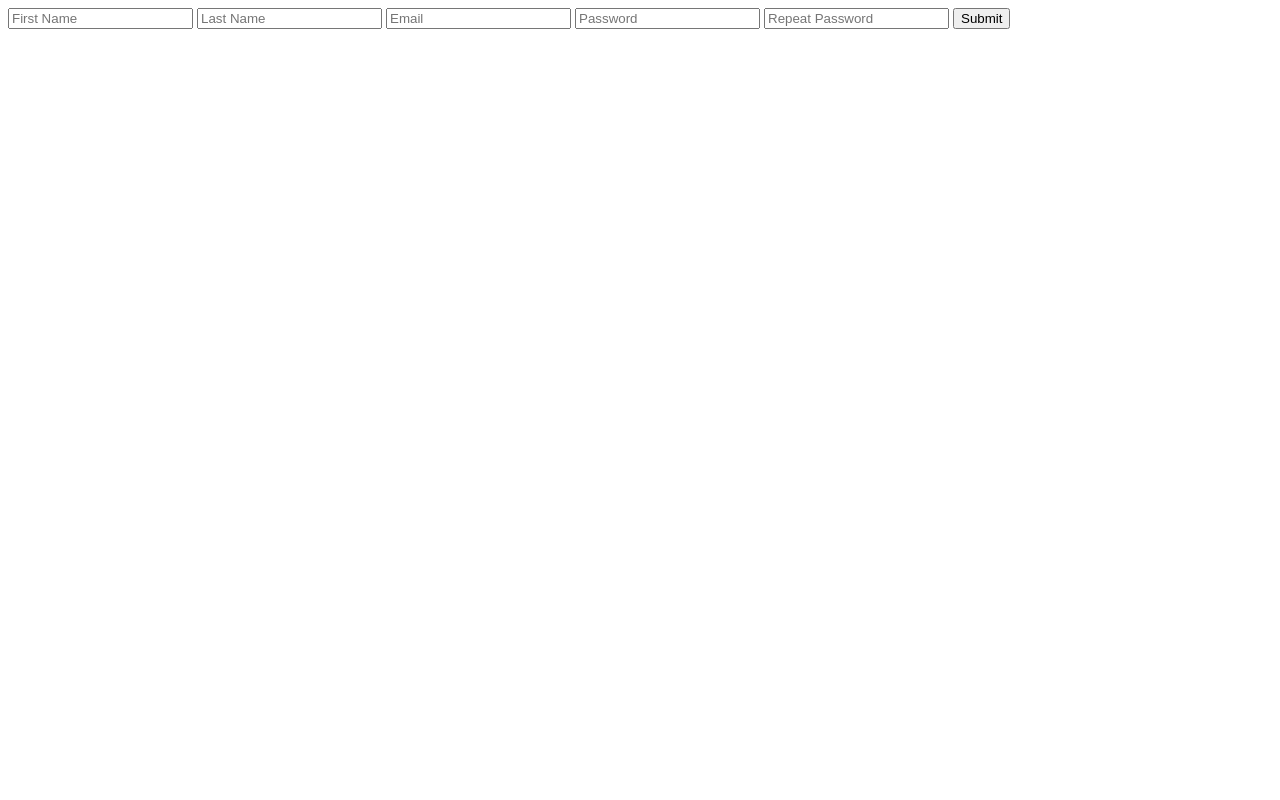
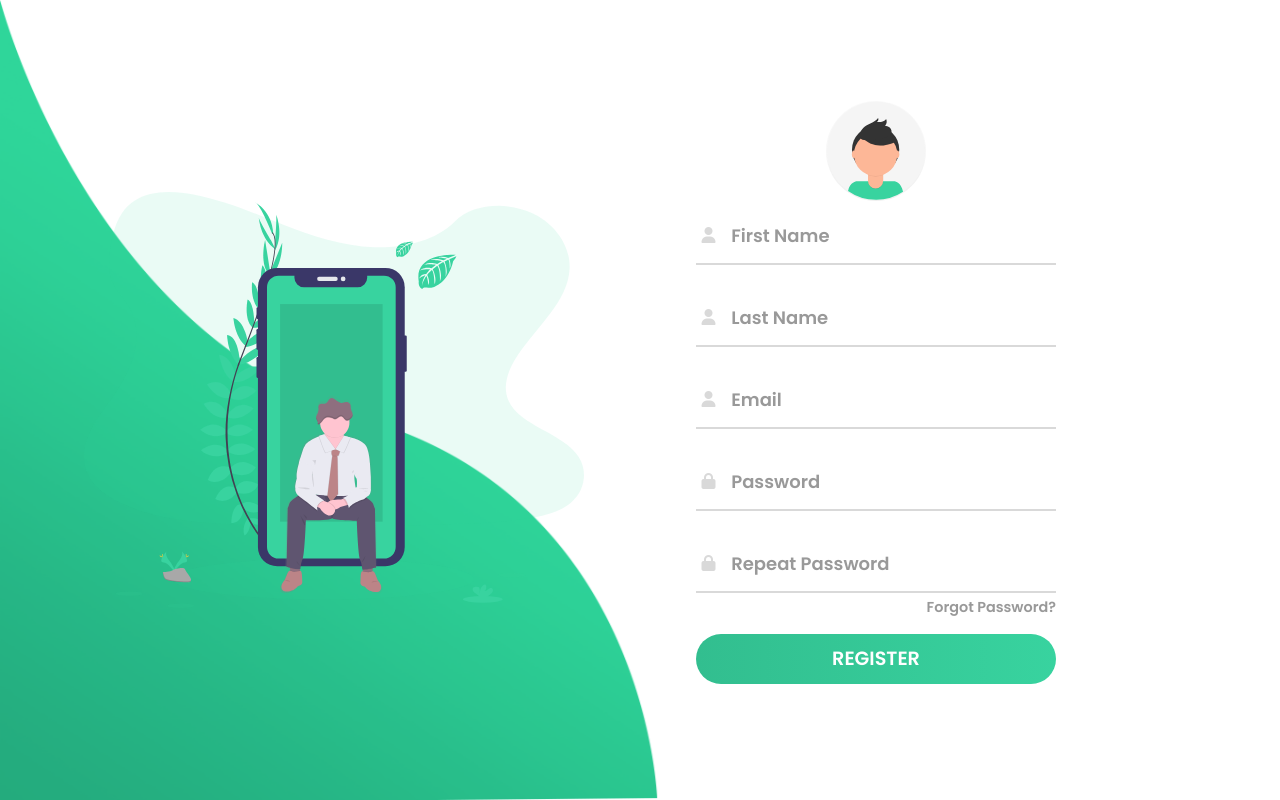
Before and after one commit to binamralamsal/Django-Note-Sharing, a Django app: page /register/ in a window 1280 px wide. Run offline with Django 3.2, Linux system fonts and the light colour scheme; some libraries are stand-ins or nearby versions.

Commit message:
Designed login and register form

```diff
--- /dev/null
+++ b/user/static/user/css/style.css
@@ -0,0 +1,222 @@
+*{
+	padding: 0;
+	margin: 0;
+	box-sizing: border-box;
+}
+
+body{
+    font-family: 'Poppins', sans-serif;
+    overflow: hidden;
+}
+
+.wave{
+	position: fixed;
+	bottom: 0;
+	left: 0;
+	height: 100%;
+	z-index: -1;
+}
+
+.container{
+    width: 100vw;
+    height: 100vh;
+    display: grid;
+    grid-template-columns: repeat(2, 1fr);
+    grid-gap :7rem;
+    padding: 0 2rem;
+}
+
+.img{
+	display: flex;
+	justify-content: flex-end;
+	align-items: center;
+}
+
+.login-content{
+	display: flex;
+	justify-content: flex-start;
+	align-items: center;
+	text-align: center;
+}
+
+.img img{
+	width: 500px;
+}
+
+form{
+	width: 360px;
+}
+
+.login-content img{
+    height: 100px;
+}
+
+.login-content h2{
+	margin: 15px 0;
+	color: #333;
+	text-transform: uppercase;
+	font-size: 2.9rem;
+}
+
+.login-content .input-div{
+	position: relative;
+    display: grid;
+    grid-template-columns: 7% 93%;
+    margin: 25px 0;
+    padding: 5px 0;
+    border-bottom: 2px solid #d9d9d9;
+}
+
+.login-content .input-div.one{
+	margin-top: 0;
+}
+
+.i{
+	color: #d9d9d9;
+	display: flex;
+	justify-content: center;
+	align-items: center;
+}
+
+.i i{
+	transition: .3s;
+}
+
+.input-div > div{
+    position: relative;
+	height: 45px;
+}
+
+.input-div > div > h5{
+	position: absolute;
+	left: 10px;
+	top: 50%;
+	transform: translateY(-50%);
+	color: #999;
+	font-size: 18px;
+	transition: .3s;
+}
+
+.input-div:before, .input-div:after{
+	content: '';
+	position: absolute;
+	bottom: -2px;
+	width: 0%;
+	height: 2px;
+	background-color: #38d39f;
+	transition: .4s;
+}
+
+.input-div:before{
+	right: 50%;
+}
+
+.input-div:after{
+	left: 50%;
+}
+
+.input-div.focus:before, .input-div.focus:after{
+	width: 50%;
+}
+
+.input-div.focus > div > h5{
+	top: -5px;
+	font-size: 15px;
+}
+
+.input-div.focus > .i > i{
+	color: #38d39f;
+}
+
+.input-div > div > input{
+	position: absolute;
+	left: 0;
+	top: 0;
+	width: 100%;
+	height: 100%;
+	border: none;
+	outline: none;
+	background: none;
+	padding: 0.5rem 0.7rem;
+	font-size: 1.2rem;
+	color: #555;
+	font-family: 'poppins', sans-serif;
+}
+
+.input-div.pass{
+	margin-bottom: 4px;
+}
+
+a{
+	display: block;
+	text-align: right;
+	text-decoration: none;
+	color: #999;
+	font-size: 0.9rem;
+	transition: .3s;
+}
+
+a:hover{
+	color: #38d39f;
+}
+
+.btn{
+	display: block;
+	width: 100%;
+	height: 50px;
+	border-radius: 25px;
+	outline: none;
+	border: none;
+	background-image: linear-gradient(to right, #32be8f, #38d39f, #32be8f);
+	background-size: 200%;
+	font-size: 1.2rem;
+	color: #fff;
+	font-family: 'Poppins', sans-serif;
+	text-transform: uppercase;
+	margin: 1rem 0;
+	cursor: pointer;
+	transition: .5s;
+}
+.btn:hover{
+	background-position: right;
+}
+
+
+@media screen and (max-width: 1050px){
+	.container{
+		grid-gap: 5rem;
+	}
+}
+
+@media screen and (max-width: 1000px){
+	form{
+		width: 290px;
+	}
+
+	.login-content h2{
+        font-size: 2.4rem;
+        margin: 8px 0;
+	}
+
+	.img img{
+		width: 400px;
+	}
+}
+
+@media screen and (max-width: 900px){
+	.container{
+		grid-template-columns: 1fr;
+	}
+
+	.img{
+		display: none;
+	}
+
+	.wave{
+		display: none;
+	}
+
+	.login-content{
+		justify-content: center;
+	}
+}
--- /dev/null
+++ b/user/static/user/js/main.js
@@ -0,0 +1,20 @@
+const inputs = document.querySelectorAll(".input");
+
+
+function addcl(){
+	let parent = this.parentNode.parentNode;
+	parent.classList.add("focus");
+}
+
+function remcl(){
+	let parent = this.parentNode.parentNode;
+	if(this.value == ""){
+		parent.classList.remove("focus");
+	}
+}
+
+
+inputs.forEach(input => {
+	input.addEventListener("focus", addcl);
+	input.addEventListener("blur", remcl);
+});
--- a/user/templates/auth/register.html
+++ b/user/templates/auth/register.html
@@ -1,18 +1,83 @@
+{#<form action="{% url 'register_user' %}" method="post">#}
+{#    {% csrf_token %}#}
+{#    <input type="text" name="first_name" placeholder="First Name">#}
+{#    <input type="text" name="last_name" placeholder="Last Name">#}
+{#    <input type="email" name="email" placeholder="Email">#}
+{#    <input type="password" name="password" placeholder="Password">#}
+{#    <input type="password" name="password_repeat" placeholder="Repeat Password">#}
+{#    <input type="submit">#}
+{#</form>#}
+
+{% load static %}
 <!DOCTYPE html>
-<html lang="en">
+<html>
 <head>
-    <meta charset="UTF-8">
-    <title>Title</title>
+	<title>Animated Login Form</title>
+	<link rel="stylesheet" type="text/css" href="{% static 'user/css/style.css' %}">
+	<link href="https://fonts.googleapis.com/css?family=Poppins:600&display=swap" rel="stylesheet">
+	<script src="https://kit.fontawesome.com/a81368914c.js"></script>
+	<meta name="viewport" content="width=device-width, initial-scale=1">
 </head>
 <body>
-    <form action="{% url 'register_user' %}" method="post">
-        {% csrf_token %}
-        <input type="text" name="first_name" placeholder="First Name">
-        <input type="text" name="last_name" placeholder="Last Name">
-        <input type="email" name="email" placeholder="Email">
-        <input type="password" name="password" placeholder="Password">
-        <input type="password" name="password_repeat" placeholder="Repeat Password">
-        <input type="submit">
-    </form>
+	<img class="wave" src="{% static 'user/img/wave.png' %}">
+	<div class="container">
+		<div class="img">
+			<img src="{% static 'user/img/bg.svg' %}">
+		</div>
+		<div class="login-content">
+			<form action="{% url 'register_user' %}" method="post">
+                {% csrf_token %}
+				<img src="{% static 'user/img/avatar.svg' %}">
+                <div class="input-div one">
+           		   <div class="i">
+           		   		<i class="fas fa-user"></i>
+           		   </div>
+           		   <div class="div">
+           		   		<h5>First Name</h5>
+           		   		<input type="text" class="input" name="first_name" required>
+           		   </div>
+           		</div>
+                <div class="input-div one">
+           		   <div class="i">
+           		   		<i class="fas fa-user"></i>
+           		   </div>
+           		   <div class="div">
+           		   		<h5>Last Name</h5>
+           		   		<input type="text" class="input" name="last_name" required>
+           		   </div>
+           		</div>
+           		<div class="input-div one">
+           		   <div class="i">
+           		   		<i class="fas fa-user"></i>
+           		   </div>
+           		   <div class="div">
+           		   		<h5>Email</h5>
+           		   		<input type="email" class="input" name="email" required>
+           		   </div>
+           		</div>
+           		<div class="input-div pass">
+           		   <div class="i">
+           		    	<i class="fas fa-lock"></i>
+           		   </div>
+           		   <div class="div">
+           		    	<h5>Password</h5>
+           		    	<input type="password" class="input" name="password" required>
+            	   </div>
+            	</div>
+                <div class="input-div pass">
+           		   <div class="i">
+           		    	<i class="fas fa-lock"></i>
+           		   </div>
+           		   <div class="div">
+           		    	<h5>Repeat Password</h5>
+           		    	<input type="password" class="input" name="password_repeat" required>
+            	   </div>
+            	</div>
+            	<a href="#">Forgot Password?</a>
+            	<input type="submit" class="btn" value="Register">
+            </form>
+        </div>
+    </div>
+    <script type="text/javascript" src="{% static 'user/js/main.js' %}"></script>
 </body>
 </html>
```
Also changed, not shown: user/templates/auth/login.html (+46 -6 lines), user/static/user/img/avatar.svg (added), user/static/user/img/bg.svg (added), user/static/user/img/wave.png (added).
